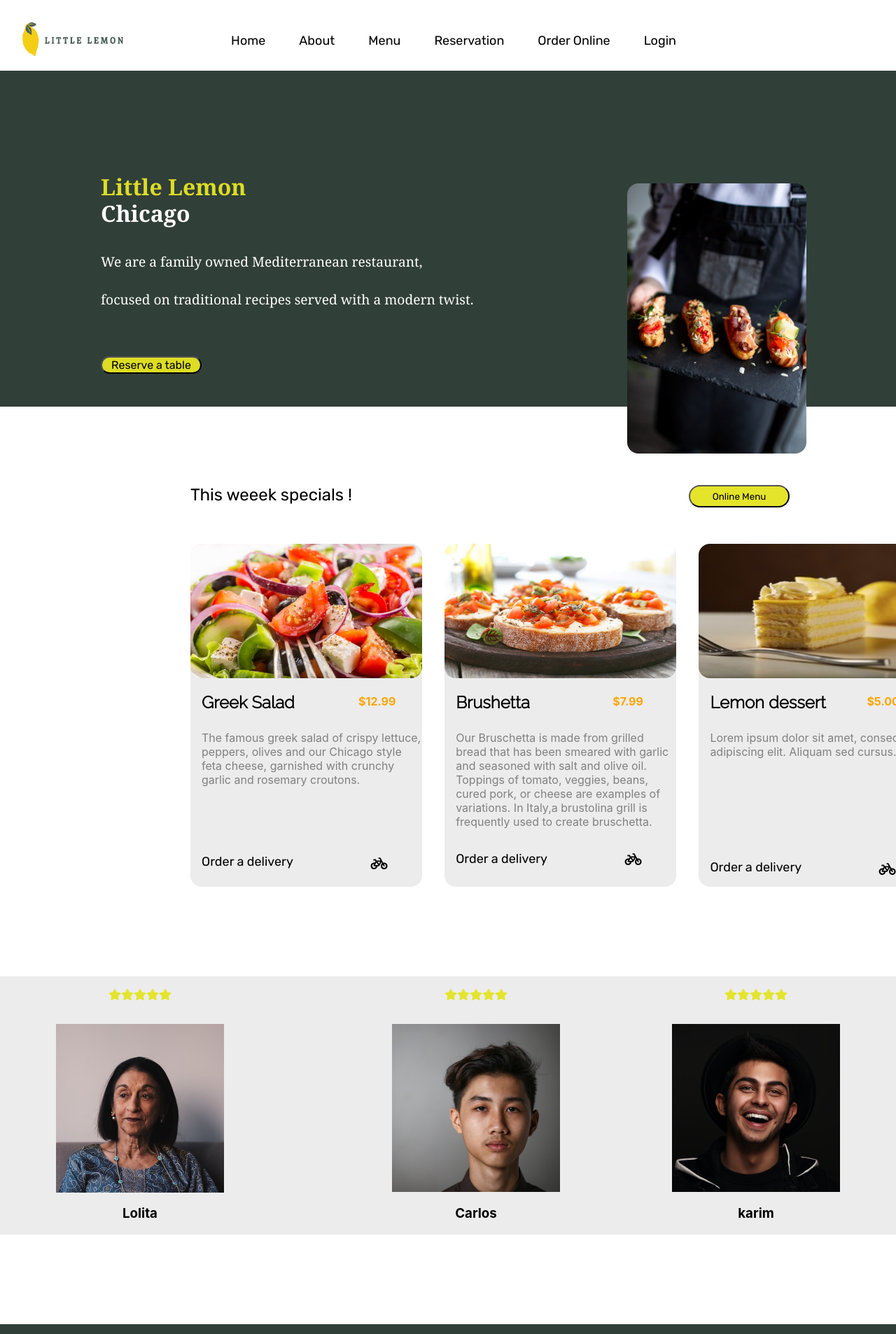
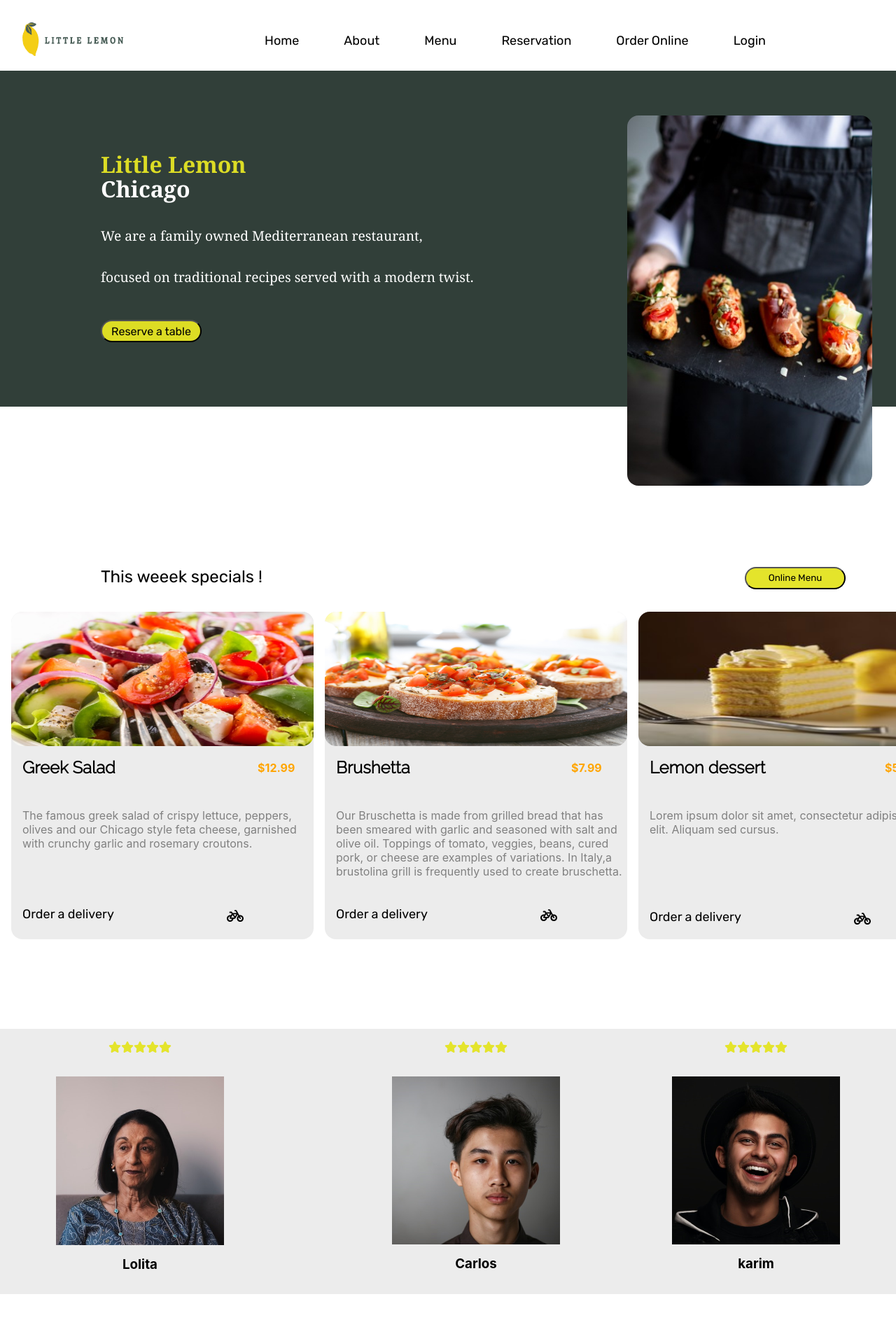
Before and after one commit to Nadia-Amz/little-lemon-web, a React (Create React App) app: page / in a window 1280 px wide. Shown: the top 1906 px of the page at 70% size. Built offline with nearby package versions, Linux system fonts and the light colour scheme; grey boxes are pictures that could not be loaded.

Commit message:
sixth commit

```diff
--- a/src/components/Footer.js
+++ b/src/components/Footer.js
@@ -4,34 +4,56 @@ import '../components/css/Style.css';
 
 const Footer = () => {
     return (
-        <section className="footer">
+        <footer className="footer">
             <img className="logo2" src={logo} alt=""></img>
             <section className="about">
-
-                <a href="#home">Home</a>
-                <a href="#about">About</a>
-                <a href="#menu">Menu</a>
-                <a href="#reservation">Reservation</a>
-                <a href="#orderonline">Order Online</a>
-                <a href="#login">Login</a>
+                <ul>
+                    <li>                <a href="#home">Home</a>
+                    </li>
+                </ul>
+                <ul>
+                    <li>                <a href="#about">About</a>
+                    </li>
+                </ul>
+                <ul>
+                    <li>                <a href="#menu">Menu</a>
+                    </li>
+                </ul>
+                <ul><li>                <a href="#reservation">Reservation</a>
+                </li></ul>
+                <ul>
+                    <li>                <a href="#orderonline">Order Online</a>
+                    </li>
+                </ul><ul>
+                    <li>                <a href="#login">Login</a>
+                    </li>
+                </ul>
 
             </section>
             <section className="about1">
+                <ul><li>                <a href="#address">Address</a>
+                </li></ul>
+                <ul><li>                <a href="#phonenumber">Phone Number</a>
+                </li></ul>
+                <ul><li>                <a href="#email">Email</a>
+                </li></ul>
 
-                <a href="#address">Address</a>
-
-                <a href="#phonenumber">Phone Number</a>
-
-                <a href="#email">Email</a>
 
             </section>
             <section className="about2">
-                                <a href="#facebook">Facebook</a>
+                <ul>
+                    <li>
+                        <a href="#facebook">Facebook</a>
 
-                                            <a href="#instagram">Instagram</a>
+                    </li>
+                </ul>
+                <ul>
+                    <li>                <a href="#instagram">Instagram</a>
+                    </li>
+                </ul>
 
             </section>
-        </section>
+        </footer>
 
     );
 };
--- a/src/components/Header.js
+++ b/src/components/Header.js
@@ -4,9 +4,9 @@ import '../components/css/Style.css';
 
 const Header = () => {
     return(
-        <section>
+        <header>
         <img className="logo1" src= {logo} alt=""></img>
-        </section>
+        </header>
 
     );
 };
--- a/src/components/Main.js
+++ b/src/components/Main.js
@@ -15,20 +15,20 @@ import {faStar} from '@fortawesome/free-solid-svg-icons';
 
 const Main = () => {
     return (
-        <section>
+        <main>
            <section className="text">
                 <h1>Little Lemon</h1>
                 <h2>Chicago</h2>
                 <p>We are a family owned Mediterranean restaurant,</p>
                     <p>focused on traditional recipes served with a modern twist.</p>
                 <button type="submit">Reserve a table</button>
-                <img className="headerImage" src={ImageHeader} alt=""></img>
             </section>
+            <img className="headerImage" src={ImageHeader} alt=""></img>
            <section className="specials">
             <p>This weeek specials !</p>
             <button type="submit">Online Menu</button></section>
             <section className="menu">
-                <card className="card1">
+                <article className="card1">
             <img src={salade} alt=""></img>
             <h2>Greek Salad </h2>
             <h3>$12.99</h3>
@@ -37,8 +37,8 @@ const Main = () => {
                 garnished with crunchy garlic and rosemary croutons. </p>
                 <a href="#order">Order a delivery</a>
                 <FontAwesomeIcon className="icon1" icon={faBicycle} />
-                </card>
-                <card className="card2">
+                </article>
+                <article className="card2">
                 <img src={brushetta} alt=""></img>
             <h2>Brushetta</h2>
             <h3>$7.99</h3>
@@ -47,8 +47,8 @@ const Main = () => {
                  In Italy,a brustolina grill is frequently used to create bruschetta. </p>
                 <a href="#order">Order a delivery</a>
                 <FontAwesomeIcon className="icon2" icon={faBicycle} />
-                </card>
-                <card className="card3">
+                </article>
+                <article className="card3">
                 <img src={lemonDessert} alt=""></img>
             <h2>Lemon dessert</h2>
             <h3>$5.00</h3>
@@ -57,10 +57,10 @@ const Main = () => {
                 Aliquam sed cursus. </p>
                 <a href="#order">Order a delivery</a>
                 <FontAwesomeIcon className="icon3"icon={faBicycle} />
-                </card>
+                </article>
             </section>
             <section className="rating">
-                <card className="pers1">
+                <section className="pers1">
                     <section className="stars">
                 <FontAwesomeIcon className="star1" icon={faStar} />
                 <FontAwesomeIcon className="star1-2" icon={faStar} />
@@ -70,8 +70,8 @@ const Main = () => {
                 </section>
                <img src={lolita} alt=""></img>
                 <h3>Lolita</h3>
-                </card>
-                <card className="pers2">
+                </section>
+                <section className="pers2">
                     <section className="stars2">
                 <FontAwesomeIcon className="star2" icon={faStar} />
                 <FontAwesomeIcon className="star2-2" icon={faStar} />
@@ -81,8 +81,8 @@ const Main = () => {
                 </section>
                 <img src={carlos} alt=""></img>
                 <h3>Carlos</h3>
-                </card>
-                <card className="pers3">
+                </section>
+                <section className="pers3">
                     <section className="stars3">
                 <FontAwesomeIcon className="star3" icon={faStar} />
                 <FontAwesomeIcon className="star3-2" icon={faStar} />
@@ -92,21 +92,21 @@ const Main = () => {
                 </section>
                 <img src={karim} alt=""></img>
                 <h3>karim</h3>
-                </card>
+                </section>
             </section>
             <section className="description">
-                <card className="describe">
+                <article className="describe">
                 <h1>Little Lemon</h1>
                 <h2>Chicago</h2>
                 <p>We are a family owned Mediterranean restaurant,
                     focused on traditional recipes served with a modern twist.</p>
-                    </card>
-                    <card className="photos">
+                    </article>
+                    <article className="photos">
                     <img src={chef} alt=""></img>
                     <img className="mario" src={Mario} alt=""></img>
-                    </card>
+                    </article>
             </section>
-        </section>
+        </main>
     );
 };
 
--- a/src/components/Nav.js
+++ b/src/components/Nav.js
@@ -1,19 +1,38 @@
 import React from "react";
 import '../components/css/Style.css';
-
+import { FontAwesomeIcon } from '@fortawesome/react-fontawesome';
+import { faBars } from '@fortawesome/free-solid-svg-icons';
 
 const Nav = () => {
     return (
-        <section className="navigation">
+        <nav className="navigation">
+            <FontAwesomeIcon className="bars" icon={faBars} />
+            <ul>
+                <li><a href="#home">Home</a>   </li>
 
-            <a href="#home">Home</a>
-            <a href="#about">About</a>
-            <a href="#menu">Menu</a>
-            <a href="#reservation">Reservation</a>
-            <a href="#orderonline">Order Online</a>
-            <a href="#login">Login</a>
+            </ul>
+            <ul>
+                <li>            <a href="#about">About</a>
+                </li>
+            </ul>
+            <ul>
+                <li>            <a href="#menu">Menu</a>
+                </li>
+            </ul>
+            <ul>
+                <li>            <a href="#reservation">Reservation</a>
+                </li>
+            </ul>
+            <ul>
+                <li>            <a href="#orderonline">Order Online</a>
+                </li>
+            </ul>
+            <ul>
+                <li>            <a href="#login">Login</a>
+                </li>
+            </ul>
 
-        </section>
+        </nav>
     );
 };
 export default Nav;
--- a/src/components/css/Style.css
+++ b/src/components/css/Style.css
@@ -1,3 +1,12 @@
+*{
+    padding: o;
+    margin: 0;
+    text-decoration: none;
+    list-style: none;
+    box-sizing: border-box;
+}
+
+
 .logo1 {
     height: 3rem;
     width: 9rem;
@@ -7,58 +16,66 @@
 
 .navigation {
     display: flex;
-    flex: repeat(3,1fr);
     justify-content: center;
     margin-top: -2.3rem;
     margin-bottom: 2rem;
+    margin-left: 10rem;
 }
 
 .navigation a{
    color: black;
    font-size: large;
-   font-family: Rubik;
+   font-family: 'Rubik';
    text-decoration: none;
+   list-style: none;
    margin-right: 1rem;
-   margin-left: 2rem;
+   margin-left: 0.5rem;
+}
+.navigation a:hover{
+    background-color:rgb(102, 121, 111);
+    border-radius: 16px;
+    transition: .5s;
+}
+.bars{
+   display: none;
 }
 
 .text{
     background-color: rgb(49, 63, 57);
     display: flex;
-    flex: repeat(2,1fr);
     flex-direction: column;
-    justify-content: space-between;
     height: 30rem;
 
 }
 
 .text button{
     width: 9rem;
+    height: 2rem;
     margin-left: 9rem;
     margin-top: 3rem;
     background-color: rgba(227, 227, 36, 0.963);
     border-radius: 16px;
-    font-family: rubik;
+    font-family: 'rubik';
     font-size: medium;
 
 }
 
 .text h1{
     color: rgba(227, 227, 36, 0.963);
-    font-family: Georgia, serif;
+    font-family: 'Georgia';
     font-size: xx-large;
     margin-left: 9rem;
-    margin-bottom: -2rem;
-    margin-top: 9rem;
+    margin-bottom: -1.5rem;
+    margin-top: 7rem;
 
 }
 
 .text h2{
     color:white;
     margin-left: 9rem;
+    margin-top: 1rem;
     font-size: xx-large;
-    font-family: Georgia, serif;
-
+    font-family: 'Georgia';
 
 }
 
@@ -67,70 +84,71 @@
     font-family: Georgia, serif;
     font-size: larger;
     margin-left: 9rem;
-    margin-top: 0.5rem;
+    margin-top: 2rem;
 
 }
 
 .headerImage{
     margin-left: 70%;
-    margin-top: -17rem;
+    margin-top: -26rem;
     border-radius: 16px;
-    width:20%;
+    width:350px;
 }
 
 .specials{
     display: flex;
-    flex:repeat(2,1fr);
     justify-content: space-between;
 }
 .specials p{
     margin-top: 7rem;
-    margin-left: 17rem;
+    margin-left: 9rem;
     font-size: x-large;
-    font-family: rubik;
+    font-family: 'rubik';
 }
 .specials button{
     margin-top: 7rem;
-    margin-right: 9.5rem;
+    margin-right: 4.5rem;
     width: 9rem;
     height: 2rem;
     border-radius: 16px;
     background-color: rgba(227, 227, 36, 0.963);
-    font-family: rubik;
+    font-family: 'rubik';
 }
 .menu{
     display: flex;
-    flex: repeat(3,1fr);
     flex-direction: row;
-    justify-content: space-between;
+    justify-content: center;
     margin-top: 2rem;
-    margin-right: 9.5rem;
-    margin-left: 17rem;
+    margin-right: 4rem;
+    margin-left: 9rem;
 }
 .card1{
     background-color: rgb(236, 236, 236);
     display: flex;
+    flex: 1;
     flex-direction: column;
     border-radius: 16px;
-    margin-right: 2rem;
+    margin-right: 1rem;
 }
 .card1 img{
-    width:20.7rem;
+    width: 27rem;
     height: 12rem;
     border-radius: 16px;
 }
 .card1 h2{
-    margin-left:1rem ;
-    font-family: Raleway;
+    margin-left: 1rem ;
+    margin-top: 1rem;
+    font-family: 'Raleway';
 }
 .card1 h3{
-    margin-top: -2.9rem;
-    margin-left: 15rem;
+    margin-top: -1.5rem;
+    margin-left: 22rem;
     font-size: medium;
     color: orange;
 }
 .card1 p{
     margin-left: 1rem;
+    margin-top: 3rem;
     color: grey;
 
 }
@@ -139,7 +157,7 @@
     margin-top: 5rem;
     text-decoration: none;
     color: black;
-    font-family: Rubik;
+    font-family: 'Rubik';
     font-size: large;
 }
 .icon1{
@@ -152,38 +170,41 @@
 .card2{
     background-color: rgb(236, 236, 236);
     display: flex;
+    flex: 1;
     flex-direction: column;
     border-radius: 16px;
-    margin-right: 2rem;
+    margin-right: 1rem;
 
 }
 .card2 img{
-    width:20.7rem;
+    width: 27rem;
     height: 12rem;
     border-radius: 16px;
 }
 .card2 h2{
     margin-left:1rem ;
-    font-family: Raleway;
+    margin-top: 1rem;
+    font-family: 'Raleway';
 }
 .card2 p{
     margin-left: 1rem;
+    margin-top: 3rem;
     color: grey;
 
 }
 .card2 h3{
-    margin-top: -2.9rem;
-    margin-left: 15rem;
+    margin-top: -1.5rem;
+    margin-left: 22rem;
     font-size: medium;
     color: orange;
 }
 .card2 a{
     margin-left: 1rem;
-    margin-top: 1rem;
+    margin-top: 2.5rem;
     margin-bottom: 2rem;
     text-decoration: none;
     color: black;
-    font-family: Rubik;
+    font-family: 'Rubik';
     font-size: large;
 }
 .icon2{
@@ -194,31 +215,34 @@
 .card3{
     background-color: rgb(236, 236, 236);
     display: flex;
+    flex: 1;
     flex-direction: column;
     border-radius: 16px;
 }
 .card3 img{
-    width:20.7rem;
+    width: 27rem;
     height: 12rem;
     border-radius: 16px;
 }
 .card3 h2{
     margin-left:1rem ;
-    font-family: Raleway;
+    margin-top: 1rem;
+    font-family: 'Raleway';
 }
 .card3 h3{
-    margin-top: -2.9rem;
-    margin-left: 15rem;
+    margin-top: -1.5rem;
+    margin-left: 22rem;
     font-size: medium;
     color: orange;
 }
 .card3 p{
     margin-left: 1rem;
+    margin-top: 3rem;
     color: grey;
 }
 .card3 a{
     margin-left: 1rem;
-    margin-top: 8rem;
+    margin-top: 6.5rem;
     text-decoration: none;
     color: black;
     font-family: Rubik;
@@ -233,7 +257,6 @@
 .rating{
     background-color: rgb(236, 236, 236);
     display: flex;
-    flex: repeat(3,1fr);
     flex-direction: row;
     justify-content: space-between;
     margin-top: 8rem;
@@ -256,6 +279,7 @@
     flex-direction: column;
     margin-right: 5rem;
     align-items: center;
+    margin-bottom: 2rem;
 }
 .stars{
     margin-top: 1rem;
@@ -272,21 +296,25 @@
 
  .pers1 img{
     width: 15rem;
-   margin-top: 2rem;
+    margin-top: 2rem;
+    margin-bottom: 1rem;
+
  }
  .pers2 img{
     width: 15rem;
     margin-top: 2rem;
+    margin-bottom: 1rem;
+
  }
  .pers3 img{
     width: 15rem;
     margin-top:2rem ;
+    margin-bottom: 1rem;
  }
 
  .description{
     background-color: rgb(49, 63, 57);
     display: flex;
-    flex: repeat(2,1fr);
     flex-direction: row;
     justify-content: space-between;
     margin-top: 8rem;
@@ -298,33 +326,34 @@
 }
 .describe{
     margin-top: 8rem;
-    margin-left: 4rem;
+    margin-right: 6rem;
 }
 .photos{
     margin-top: 1rem;
+    margin-right: 2rem;
 }
 .describe h1{
     color: rgba(227, 227, 36, 0.963);
-    font-family: Georgia, serif;
+    font-family: 'Georgia';
     font-size: xx-large;
-    margin-left: 9rem;
-    margin-bottom: -2rem;
+    margin-left: 8rem;
+    margin-bottom: -0.5rem;
     margin-top: 9rem;
 
 }
 .describe h2{
     color:white;
-    margin-left: 9rem;
+    margin-left: 8rem;
     font-size: xx-large;
-    font-family: Georgia, serif;
+    font-family: 'Georgia';
 }
 
 .describe p{
     color: white;
-    font-family: Georgia, serif;
+    font-family: 'Georgia';
     font-size: larger;
-    margin-left: 9rem;
-    margin-top: 0.5rem;
+    margin-left: 8rem;
+    margin-top: 1rem;
 
 }
 .mario{
@@ -335,10 +364,10 @@
 .footer{
     background-color: rgb(236, 236, 236);;
     display: flex;
-    flex: repeat(3,1fr);
     justify-content: space-between;
-    margin-top: 5rem;
+    margin-top: 3rem;
     margin-bottom: 1rem;
+    height: 12rem;
 }
 .logo2{
     height: 3rem;
@@ -350,10 +379,8 @@
 
 .footer a{
     font-size: medium;
-    font-family: Rubik;
-    text-decoration: none;
+    font-family: 'Rubik';
     color: black;
-    margin-bottom: 0.8rem;
 
 }
 .about{
@@ -378,17 +405,22 @@
 
 }
 
-@media screen and (max-width: 600px) {
+@media (max-width: 600px) {
     .navigation {
-        display: flex;
-        justify-content: center;
-        margin-top: -2.3rem;
-        margin-bottom: 2rem;
+        flex-direction: column;
+        align-items: center;
+        margin-left: 65rem;
     }
     .navigation a{
-        color: black;
-        font-size: small;
-        font-family: Rubik;
-        text-decoration: none;
+        margin: 0.5rem 0;
+        margin-top: 1rem;
+     }
+     .navigation a:hover{
+        background-color:rgb(102, 121, 111);
+        border-radius: 16px;
+        transition: .5s;
+    }
+    .bars{
+        display: block;
      }
 }
```
